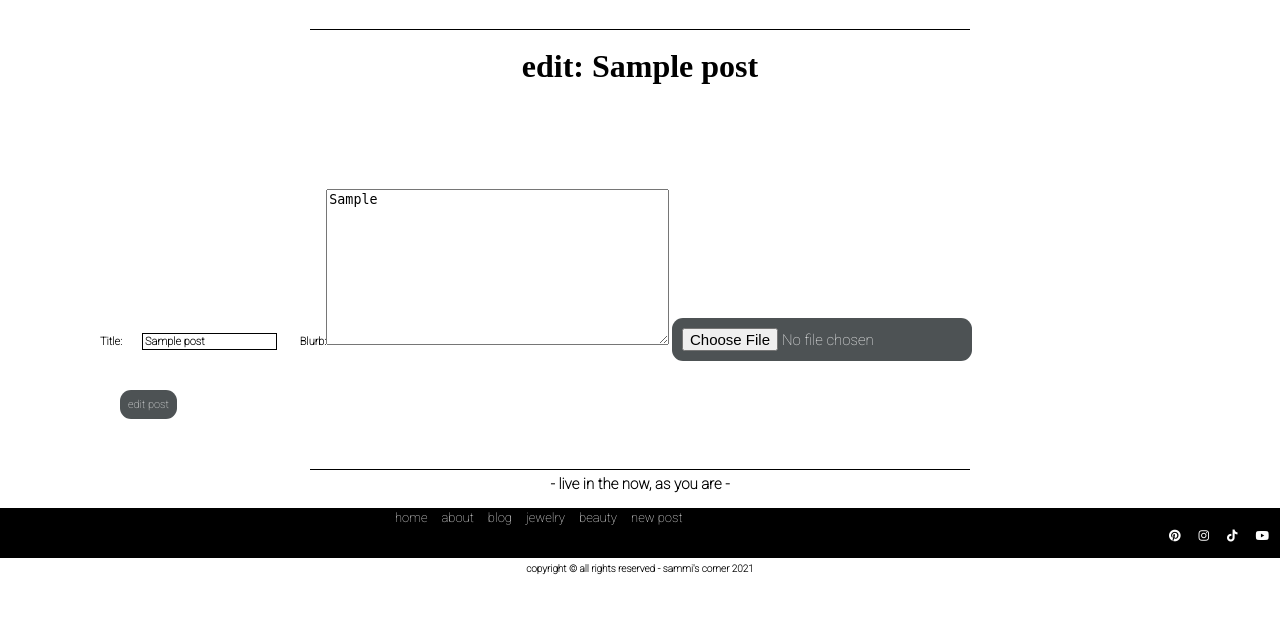
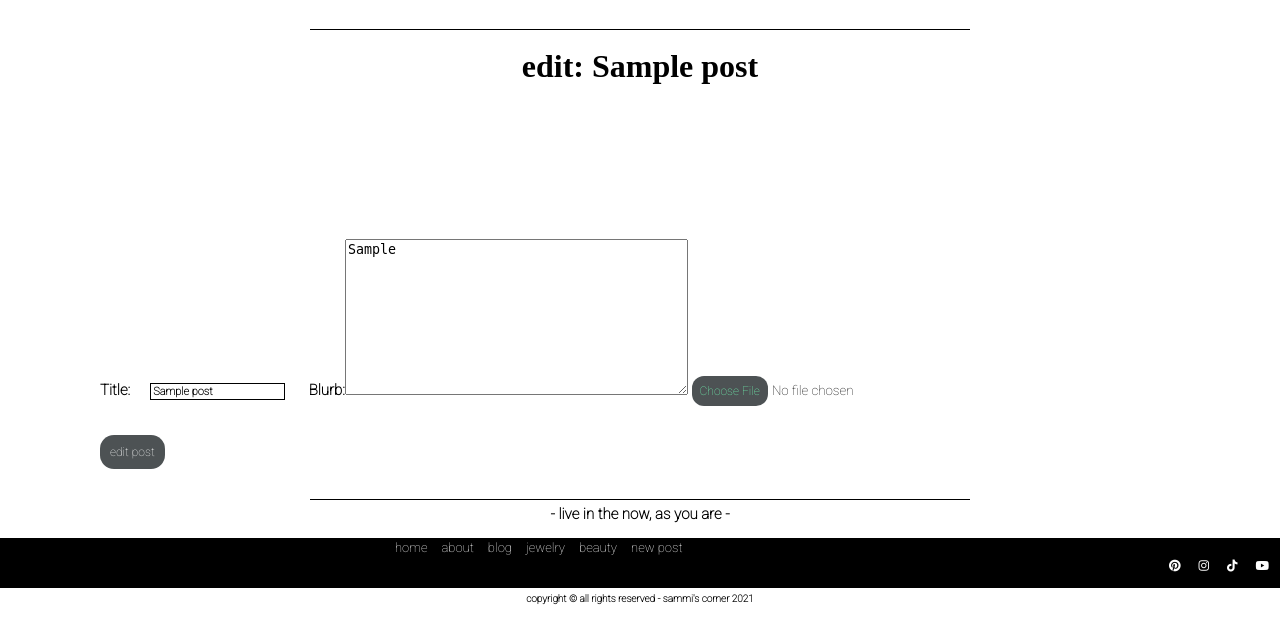
Before and after one commit to Sherryjsph3/sammis_corner, a Django app: page /posts/1/update/ in a window 1280 px wide. Shown: the part 172-810 px from the top of the page. Before the commit the page ends 747 px from the top, so only its background shows below. Run offline with Django 3.2, Linux system fonts and the light colour scheme; a user stored in the database is signed in; tables that the repository leaves empty hold one stand-in row (values such as "Sample post"); some libraries are stand-ins or nearby versions; some web fonts are replaced.

Commit message:
updates styling

```diff
--- a/main_app/static/css/style.css
+++ b/main_app/static/css/style.css
@@ -462,19 +462,24 @@ a {
 }
 
 /* ========== new.html ========== */
-.form-post[type=file]::file-selector-button {
-    color: white;
+.new-file[type=file]::file-selector-button {
+    color: rgb(115, 254, 183);
     font-family: Roboto;
     border: none;
-    background-color: rgba(77, 82, 84, 0.8);
-    border-radius: 8px;
+    background-color:  rgba(77, 82, 84);
+    border-radius: 12px;
+    font-size: 12px;
+    padding: 8px;
+}
+.new-file {
+    font-family: Roboto;
 }
 
 .form-post {
     font-family: Roboto;
     font-weight: bolder;
-    font-size: 15px;
-    padding: 8px;
+    font-size: 12px;
+    padding: 5px;
 }
 
 .form-post-two {
@@ -500,7 +505,7 @@ a {
     font-family: Roboto;
     font-weight: bolder;
     font-size: 15px;
-    margin-top: -160px;
+    margin-top: -90px;
     max-width: 150px;
 }
 
@@ -510,8 +515,8 @@ a {
     border: none;;
     background-color: rgba(77, 82, 84);
     color: white;
-    border-radius: 11px;
-    font-size: 15px;
+    border-radius: 14px;
+    font-size: 12px;
     margin-top: 15px;
 }
 
@@ -521,14 +526,14 @@ a {
     border: 1px solid black;
     color: black;
     background-color: transparent;
-    border-radius: 11px;
+    border-radius: 14px;
     font-size: 15px
 }
 
 .new-img {
-    width: 27%;
+    width: 20%;
     margin-left: 600px;
-    margin-top: 20px;
+    margin-top: -20px;
     border: 5px solid rgba(232, 232, 232);
     box-shadow: 2px 2px 2px rgba(77, 82, 84, 0.7);
 }
@@ -537,8 +542,8 @@ a {
     margin-left: 100px;
     font-family: Roboto;
     font-weight: bolder;
-    font-size: 11px;
-    margin-top: 50px;
+    font-size: 15px;
+    margin-top: 100px;
     max-width: 900px;
 }
 
@@ -571,14 +576,15 @@ a {
 }
 
 .edit-input {
-    font-family: Roboto;
-    padding: 8px;
-    border: none;;
-    background-color: rgba(77, 82, 84);
-    color: white;
-    border-radius: 11px;
-    font-size: 11px;
-  margin: 20px
+
+        font-family: Roboto;
+        padding: 10px;
+        border: none;;
+        background-color: rgba(77, 82, 84);
+        color: white;
+        border-radius: 14px;
+        font-size: 12px;
+        margin-top: 15px;
 }
 
  .edit-input:hover {
--- a/main_app/templates/edit.html
+++ b/main_app/templates/edit.html
@@ -20,7 +20,7 @@
     {{ form.media }}
     {{ form }}
 
-    <input class="new-input" type='file' name='photo-file' />
+    <input class="new-file" type='file' />
     <input class="edit-input" type='submit' value='edit post'/>
 
 </form>
--- a/main_app/templates/new.html
+++ b/main_app/templates/new.html
@@ -17,7 +17,7 @@
     {% csrf_token %}
     {{ form.media }}
     {{ form }}
-    <input class="new-input" type='file' name='photo-file' />
+    <input class="new-file" type='file' name='photo-file' />
     <br/>
     <br/>
     <input class="new-input" type='submit' value='create a post'/>
--- a/main_app/views.py
+++ b/main_app/views.py
@@ -119,7 +119,6 @@ class PostCreate(LoginRequiredMixin, CreateView):
         return super().form_valid(form)
 
 
-
 class AddCommentView(CreateView):
     model = Comment
     form_class = CommentForm
```
Also changed, not shown: README.md.
